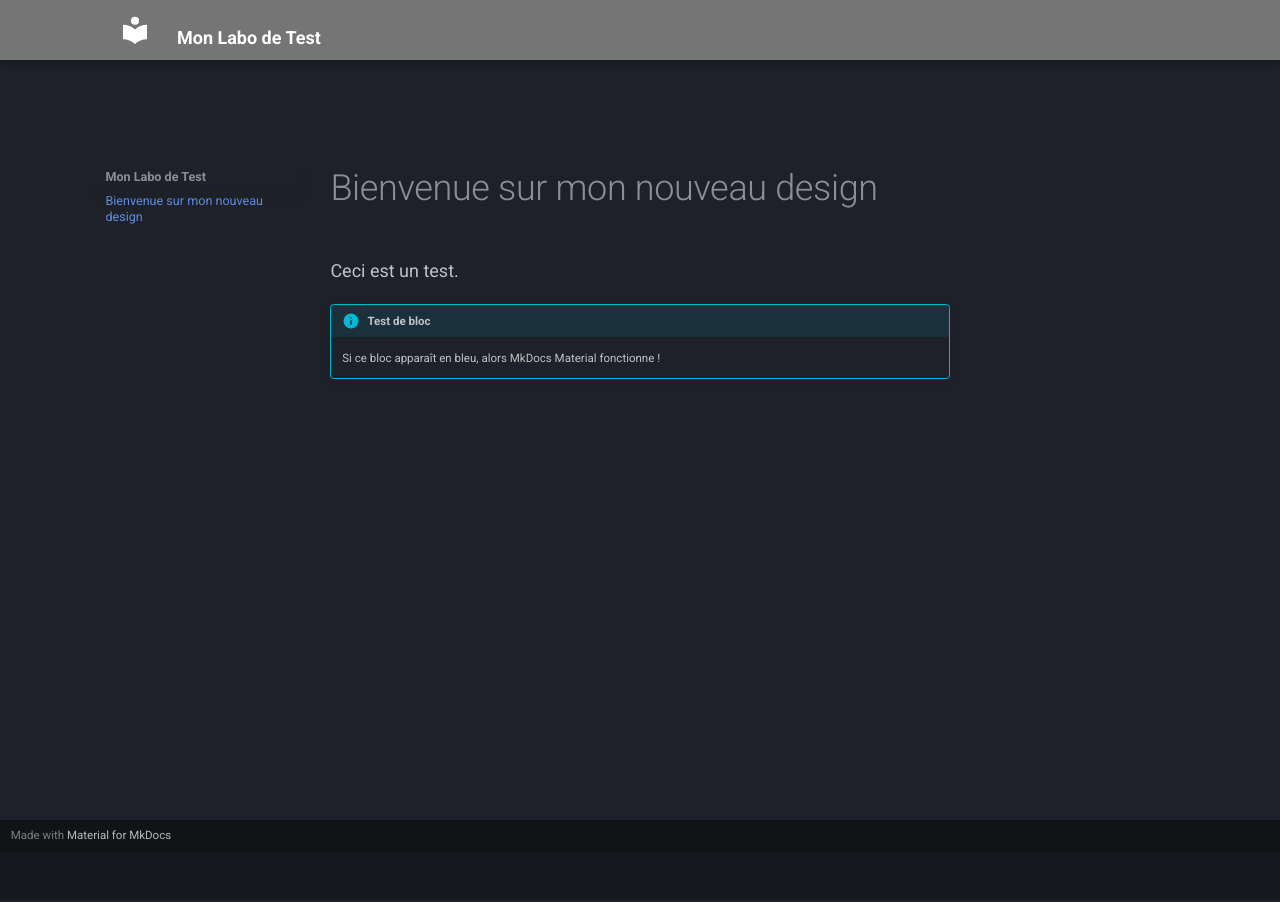
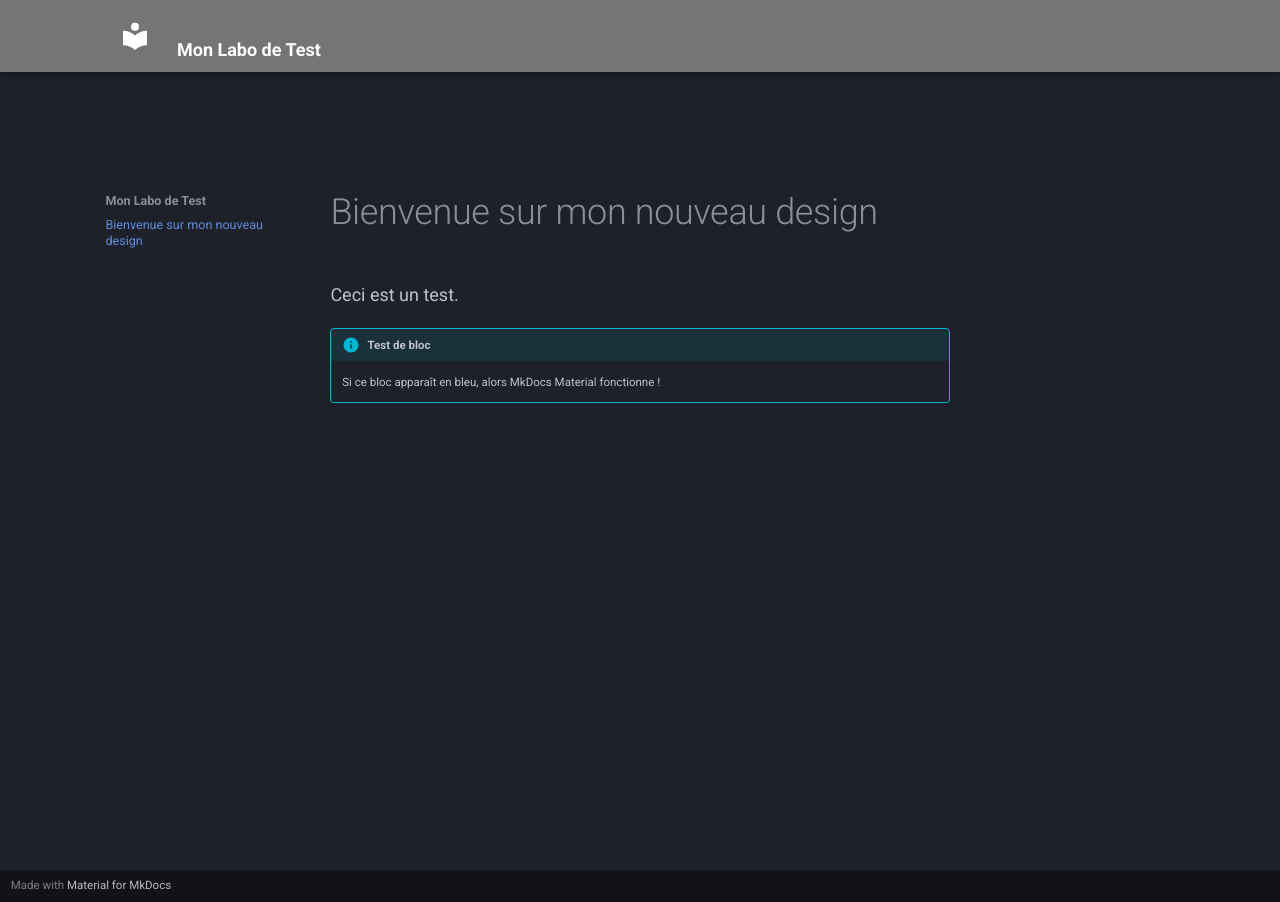
Before and after one commit to Lilevitchi/test-site, an MkDocs documentation site: the page built from docs/index.md, in a window 1280 px wide. Built offline with MkDocs 1.6.1 and Material for MkDocs 9.7.7, drawn with Linux system fonts in a browser that asks for light colours.

Commit message:
Update extra.css

```diff
--- a/docs/stylesheets/extra.css
+++ b/docs/stylesheets/extra.css
@@ -7,11 +7,11 @@ html {
 
 :root {
   /* Vos mesures de référence */
-  --header-fixed-height: 60px;
-  --footer-fixed-height: 80px;
+  --header-height: 72px;
+  --footer-height: 30px;
   --text-size-header: 18px;
   --text-size-footer: 14px;
-  --text-size-content: 18px; /* On fixe aussi le contenu central */
+  --text-size-content: 18px;
 }
 
 /* 1. SUPPRESSION DE LA RECHERCHE */
@@ -21,11 +21,11 @@ html {
 
 /* 2. VERROUILLAGE DU HEADER */
 .md-header {
-  height: var(--header-fixed-height) !important;
+  height: var(--header-height) !important;
 }
 
 .md-header__inner {
-  height: var(--header-fixed-height) !important;
+  height: var(--header-height) !important;
   padding: 0 20px !important;
   display: flex !important;
   align-items: center !important;
@@ -35,7 +35,7 @@ html {
 .md-header__topic,
 .md-header__ellipsis {
   font-size: var(--text-size-header) !important;
-  line-height: var(--header-fixed-height) !important;
+  line-height: var(--header-height) !important;
   white-space: nowrap !important;
 }
 
@@ -62,7 +62,7 @@ html {
 
 /* 5. VERROUILLAGE DU FOOTER */
 .md-footer {
-  height: var(--footer-fixed-height) !important;
+  height: var(--footer-height) !important;
 }
 
 .md-footer-meta,
@@ -78,5 +78,5 @@ html {
 
 /* 6. FIXATION DU CONTENU PRINCIPAL */
 .md-main {
-  padding-top: var(--header-fixed-height) !important;
+  padding-top: var(--header-height) !important;
 }
```
